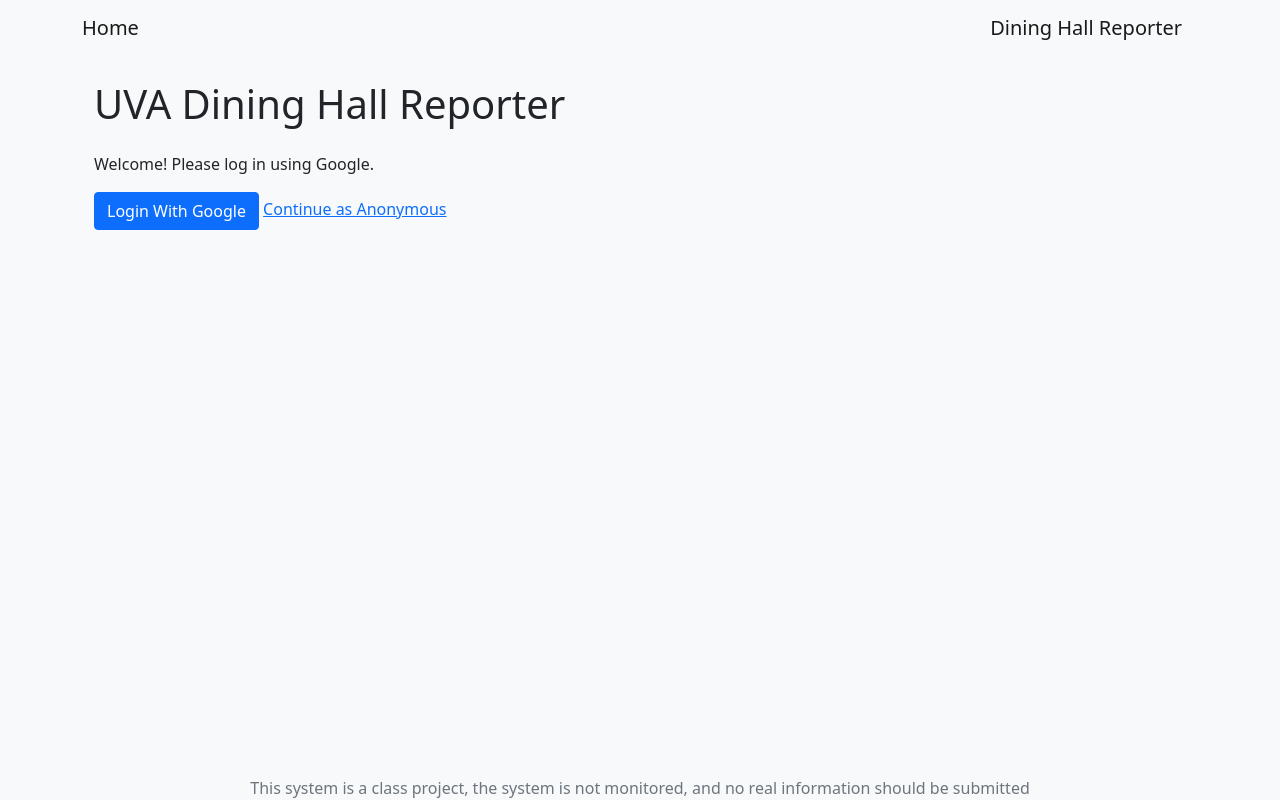
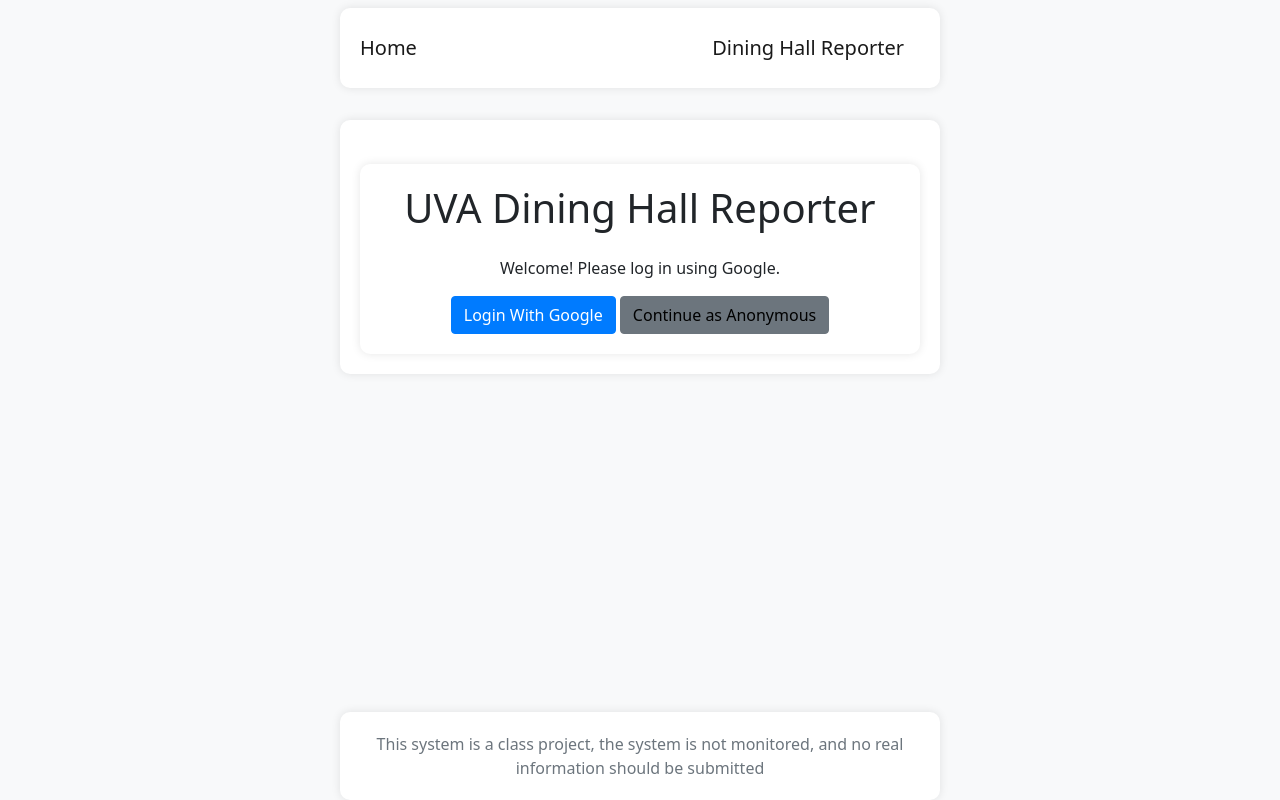
Before and after one commit to MiaLA55/UVA-Dine-Reporter, a Django app: page / in a window 1280 px wide. Run offline with Django 5.2, Linux system fonts and the light colour scheme; some libraries are stand-ins or nearby versions.

Commit message:
login page is styled

```diff
--- a/login/templates/login/home.html
+++ b/login/templates/login/home.html
@@ -1,12 +1,58 @@
 {% extends 'login/base.html' %}
 {% load socialaccount %}
 {% block content %}
+<head>
+    <style>
+        .container {
+            max-width: 600px;
+            margin: 0 auto;
+            text-align: center;
+            padding: 20px;
+            border-radius: 10px;
+            background-color: #fff;
+            box-shadow: 0 0 10px rgba(0, 0, 0, 0.1);
+        }
+
+        .btn-primary {
+            background-color: #007bff;
+            border-color: #007bff;
+            color: #fff;
+        }
+
+        .btn-primary:hover {
+            background-color: #0056b3;
+            border-color: #0056b3;
+        }
+
+        .btn-secondary {
+            color: #000; /* Black color for the secondary button */
+            text-decoration: none;
+        }
+
+        .btn-secondary:hover {
+            color: #333; /* Darker shade of black on hover */
+        }
+
+        .mt-4 {
+            margin-top: 4rem;
+        }
+
+        .mb-4 {
+            margin-bottom: 4rem;
+        }
+
+        .bg-light {
+            background-color: #f8f9fa;
+        }
+    </style>
+</head>
+
 <body class="bg-light">
     <div class="container mt-4">
         <h1 class="mb-4">UVA Dining Hall Reporter</h1>
         <p>Welcome! Please log in using Google.</p>
         <a href="{% provider_login_url 'google' %}" class="btn btn-primary">Login With Google</a>
-        <a href="{% url 'login:auth_home' %}">Continue as Anonymous</a>
+        <a href="{% url 'login:auth_home' %}" class="btn btn-secondary">Continue as Anonymous</a>
     </div>
 </body>
 {% endblock %}
```
Also changed, not shown: file_upload/migrations/0002_report.py (added).
